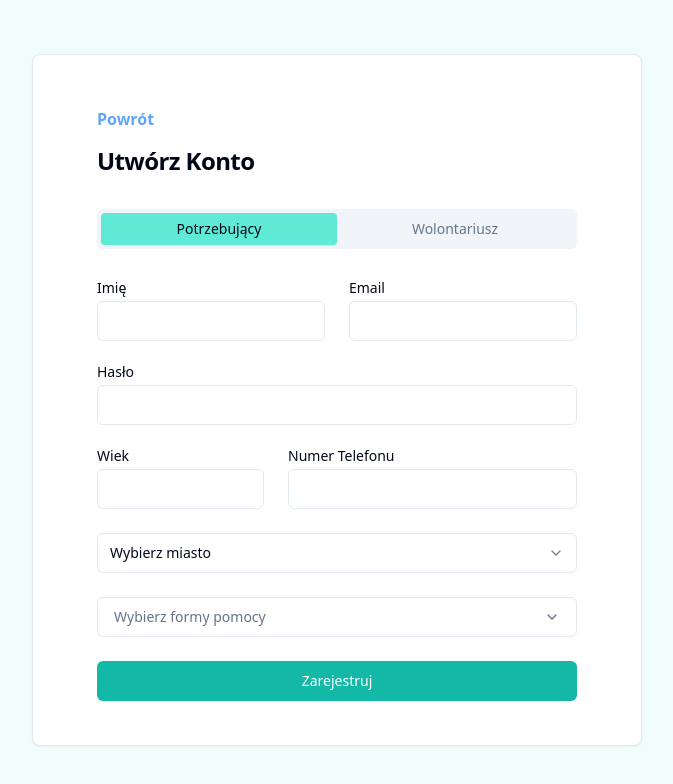
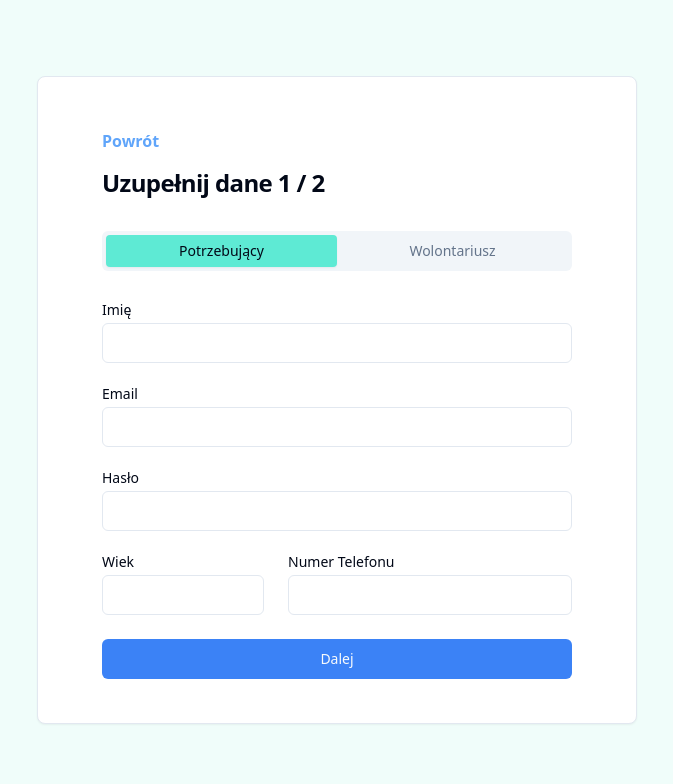
Before and after one commit to sovsky/teamf-app, a React (Vite) app in the folder frontend/: page /register in a window 1280 px wide. Shown: the top 784 px of the page, without its empty margins (303-976 px from the left). Built offline with nearby package versions, Linux system fonts and the light colour scheme.

Commit message:
feat: change register form to multiform todo: isolate step forms to dedicated files
- add react-hook-form

```diff
--- a/frontend/package.json
+++ b/frontend/package.json
@@ -27,6 +27,7 @@
     "lucide-react": "^0.452.0",
     "react": "^18.3.1",
     "react-dom": "^18.3.1",
+    "react-hook-form": "^7.53.0",
     "react-icons": "^5.3.0",
     "react-router-dom": "^6.27.0",
     "tailwind-merge": "^2.5.3",
--- a/frontend/src/pages/Login.tsx
+++ b/frontend/src/pages/Login.tsx
@@ -8,6 +8,7 @@
 
     return (
         <main className="h-screen flex justify-center items-center bg-teal-50 p-5">
+
             <Card className="sm:px-10 sm:py-5 min-w-[300px]">
                 <CardHeader>
                     <Link className="text-blue-400 font-semibold py-2" to="/">Powrót</Link>
--- a/frontend/src/pages/Register.tsx
+++ b/frontend/src/pages/Register.tsx
@@ -12,6 +12,18 @@
 import {Tabs, TabsList, TabsTrigger} from "@/components/ui/tabs.tsx";
 import {Button} from "@/components/ui/button.tsx";
 import {MultiSelect} from "@/components/ui/multi-select.tsx";
+import {useState} from "react";
+
+
+interface firstStepInputs {
+    name: string;
+    password: string;
+    email: string;
+    age: number;
+    phone: string;
+}
+
+interface secondStepInputs {}
 
 export default function Register() {
 
@@ -29,14 +41,9 @@
         {id: 5, value: "medical", label: "Medyczna"}
     ]
 
-    return (
-        <main className="h-screen flex justify-center items-center bg-teal-50 p-5">
-            <Card className="sm:px-10 sm:py-5 min-w-[300px]">
-                <CardHeader>
-                    <Link className="text-blue-400 font-semibold py-2" to="/">Powrót</Link>
-                    <CardTitle className="text-2xl font-bold">Utwórz Konto</CardTitle>
-                </CardHeader>
-                <CardContent>
+    const [actualStep, setActualStep] = useState(1)
+
+    const FirstForm = (
         <form className="flex flex-col gap-6">
             <Tabs defaultValue="needer" className="py-2">
                 <TabsList className="grid w-full grid-cols-2">
@@ -47,11 +54,13 @@
                 </TabsList>
             </Tabs>
             <div className="grid sm:grid-flow-col gap-6">
-                            <div className="grid w-full max-w-sm items-center gap-1.5">
+                <div className="grid w-full items-center gap-1.5">
                     <Label htmlFor="fullname">Imię</Label>
                     <Input id="fullname"/>
                 </div>
-                            <div className="grid w-full max-w-sm items-center gap-1.5">
+            </div>
+            <div className="grid sm:grid-flow-col gap-6">
+                <div className="grid w-full items-center gap-1.5">
                     <Label htmlFor="email">Email</Label>
                     <Input id="email" type="email"/>
                 </div>
@@ -72,6 +81,15 @@
                     <Input id="phone" type="tel"/>
                 </div>
             </div>
+            <Button className="bg-blue-500 hover:bg-blue-600 mt-auto" onClick={() => {
+                setActualStep(prevState => prevState + 1)
+            }}>Dalej
+            </Button>
+        </form>
+    )
+
+    const SecondForm = (
+        <form className="flex flex-col gap-6">
             <Select>
                 <SelectTrigger>
                     <SelectValue className="placeholder:text-muted-foreground"
@@ -88,8 +106,35 @@
             <MultiSelect placeholder="Wybierz formy pomocy" options={HelpTypes}
                          onValueChange={() => {
                          }}/>
-                        <Button type="submit" className="bg-teal-500 hover:bg-teal-600 text-white">Zarejestruj</Button>
+            <div className="flex gap-2">
+                <Button className="border-gray-400 hover:bg-gray-200 bg-white text-gray-600 border-2" onClick={() => {
+                    setActualStep(prevState => prevState - 1)
+                }}>Cofnij</Button>
+                <Button type="submit" className="w-full bg-teal-500 hover:bg-teal-600 text-white">Zarejestruj</Button>
+            </div>
         </form>
+    )
+
+    const multiForm = [
+        {
+            title: "Uzupełnij dane 1 / 2",
+            form: FirstForm,
+        },
+        {
+            title: "Uzupełnij dane 2 / 2",
+            form: SecondForm
+        }
+    ]
+
+    return (
+        <main className="h-screen flex justify-center items-center bg-teal-50 p-5">
+            <Card className="sm:px-10 sm:py-5 min-w-[300px] w-full max-w-[600px]">
+                <CardHeader>
+                    <Link className="text-blue-400 font-semibold py-2" to="/">Powrót</Link>
+                    <CardTitle className="text-2xl font-bold">{multiForm[actualStep - 1].title}</CardTitle>
+                </CardHeader>
+                <CardContent>
+                    {multiForm[actualStep - 1].form}
                 </CardContent>
             </Card>
         </main>
```
Also changed, not shown: 1 other file (tests, documents, lock files or other folders). Lines whose indentation alone changed are shown as unchanged.
